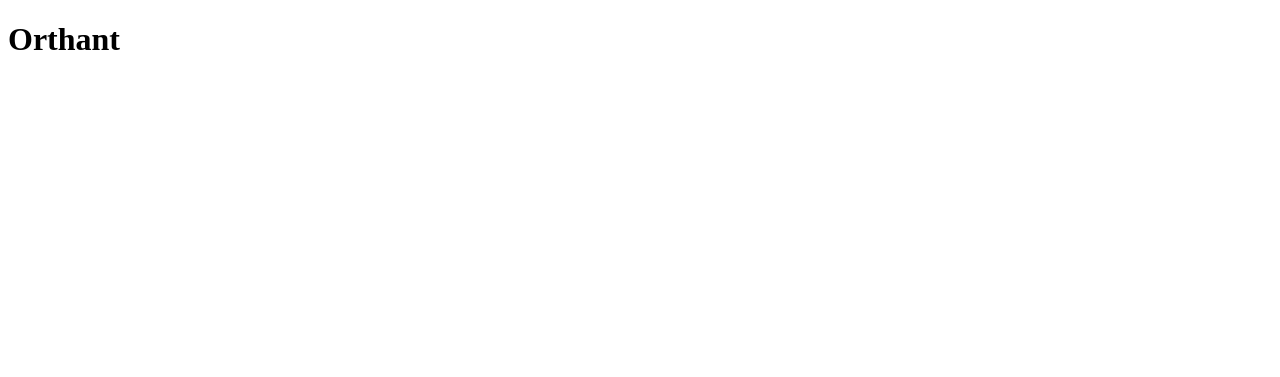
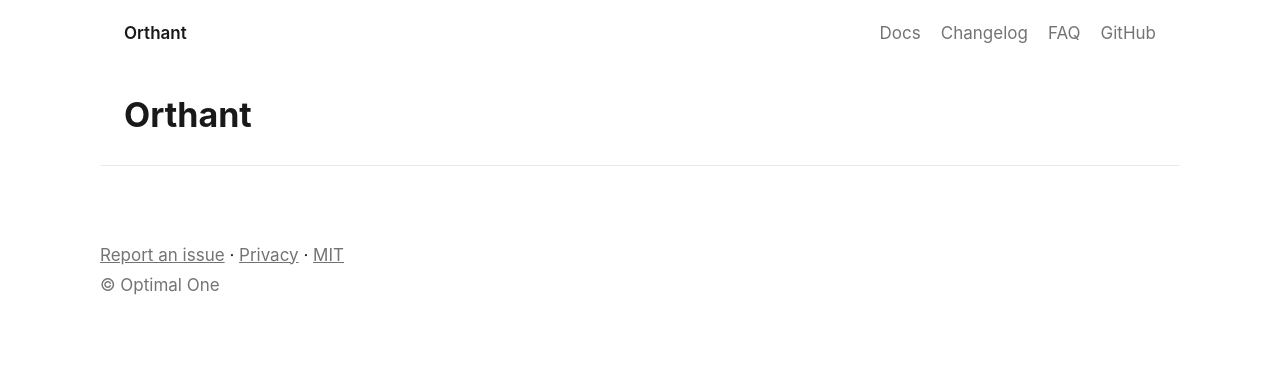
Before and after one commit to orthant-app/orthant, an Astro site in the folder site/: page / in a window 1280 px wide. Built offline with nearby package versions, Linux system fonts and the light colour scheme; Astro itself is replaced by a stand-in of ours.

Commit message:
feat(site): add design tokens, contrast guard, and the layout shell

```diff
--- /dev/null
+++ b/site/src/components/Footer.astro
@@ -0,0 +1,14 @@
+<footer class="wrap section">
+  <p>
+    <a href="https://github.com/orthant-app/orthant/issues">Report an issue</a> ·
+    <a href="/privacy/">Privacy</a> ·
+    <a href="https://github.com/orthant-app/orthant/blob/main/LICENSE">MIT</a>
+  </p>
+  <p class="quiet">© Optimal One</p>
+</footer>
+
+<style>
+  p { margin: 4px 0; }
+  .quiet { color: var(--label-secondary); }
+  a { color: var(--label-secondary); }
+</style>
--- /dev/null
+++ b/site/src/components/Nav.astro
@@ -0,0 +1,22 @@
+---
+const links = [
+  { href: '/docs/', label: 'Docs' },
+  { href: '/changelog/', label: 'Changelog' },
+  { href: '/faq/', label: 'FAQ' },
+  { href: 'https://github.com/orthant-app/orthant', label: 'GitHub' },
+];
+---
+<nav class="wrap nav" aria-label="Primary">
+  <a class="brand" href="/">Orthant</a>
+  <ul>
+    {links.map((l) => <li><a href={l.href}>{l.label}</a></li>)}
+  </ul>
+</nav>
+
+<style>
+  .nav { display: flex; align-items: center; justify-content: space-between; padding-block: 20px; }
+  .brand { font-weight: 600; text-decoration: none; color: var(--label); }
+  ul { display: flex; gap: 20px; list-style: none; margin: 0; padding: 0; }
+  a { color: var(--label-secondary); text-decoration: none; }
+  a:hover, a:focus-visible { color: var(--label); }
+</style>
--- /dev/null
+++ b/site/src/layouts/Base.astro
@@ -0,0 +1,33 @@
+---
+import Nav from '../components/Nav.astro';
+import Footer from '../components/Footer.astro';
+import '../styles/tokens.css';
+
+interface Props { title: string; description: string; path: string }
+const { title, description, path } = Astro.props;
+const canonical = new URL(path, 'https://orthant.app').href;
+---
+<!doctype html>
+<html lang="en">
+  <head>
+    <meta charset="utf-8" />
+    <meta name="viewport" content="width=device-width, initial-scale=1" />
+    <title>{title}</title>
+    <meta name="description" content={description} />
+    <link rel="canonical" href={canonical} />
+    <meta property="og:type" content="website" />
+    <meta property="og:title" content={title} />
+    <meta property="og:description" content={description} />
+    <meta property="og:url" content={canonical} />
+    <meta property="og:image" content="https://orthant.app/og/default.png" />
+    <meta name="twitter:card" content="summary_large_image" />
+    <slot name="head" />
+  </head>
+  <body>
+    <Nav />
+    <main>
+      <slot />
+    </main>
+    <Footer />
+  </body>
+</html>
--- a/site/src/pages/index.astro
+++ b/site/src/pages/index.astro
@@ -1,7 +1,10 @@
 ---
+import Base from '../layouts/Base.astro';
 ---
-<!doctype html>
-<html lang="en">
-  <head><meta charset="utf-8" /><title>Orthant</title></head>
-  <body><h1>Orthant</h1></body>
-</html>
+<Base
+  title="Orthant — grid-based window manager for macOS"
+  description="Snap the frontmost window with keyboard shortcuts, or summon a grid and draw exactly where it should go. Free and open source."
+  path="/"
+>
+  <div class="wrap"><h1>Orthant</h1></div>
+</Base>
--- /dev/null
+++ b/site/src/styles/tokens.css
@@ -0,0 +1,64 @@
+:root {
+  color-scheme: light dark;
+
+  --accent: #007AFF;
+  --surface: #FFFFFF;
+  --label: rgb(0 0 0 / 0.90);
+  --label-secondary: rgb(0 0 0 / 0.55);
+  --separator: rgb(0 0 0 / 0.08);
+  --keycap-fill: #FDFDFD;
+  --keycap-border: rgb(0 0 0 / 0.14);
+
+  --font-ui: -apple-system, BlinkMacSystemFont, 'Segoe UI', system-ui, sans-serif;
+  --font-mono: ui-monospace, SFMono-Regular, Menlo, Consolas, monospace;
+
+  --col: 1fr;
+  --gutter: 24px;
+  --measure: 68ch;
+}
+
+@media (prefers-color-scheme: dark) {
+  :root {
+    --accent: #0A84FF;
+    --surface: #1E1E1F;
+    --label: rgb(255 255 255 / 0.90);
+    --label-secondary: rgb(255 255 255 / 0.55);
+    --separator: rgb(255 255 255 / 0.10);
+    --keycap-fill: #3A3A3C;
+    --keycap-border: rgb(255 255 255 / 0.20);
+  }
+}
+
+/*
+ * `labelTertiary` from the app (0x59 alpha — 2.4:1 light, 3.1:1 dark) is
+ * macOS's DISABLED weight and is deliberately absent. It shipped once in the
+ * app as readable text and had to be reverted. Use --label-secondary.
+ */
+
+* { box-sizing: border-box; }
+
+body {
+  margin: 0;
+  background: var(--surface);
+  color: var(--label);
+  font-family: var(--font-ui);
+  font-size: 17px;
+  line-height: 1.55;
+  -webkit-font-smoothing: antialiased;
+}
+
+.wrap { max-width: 1080px; margin: 0 auto; padding: 0 var(--gutter); }
+.prose { max-width: var(--measure); }
+
+/* The grid is structure: sections begin on cell boundaries and are separated
+   by a hairline. It becomes explicit only in the hero and the regions section. */
+.section { border-top: 1px solid var(--separator); padding: 72px 0; }
+
+code, kbd, pre { font-family: var(--font-mono); font-size: 0.9em; }
+
+kbd {
+  background: var(--keycap-fill);
+  border: 1px solid var(--keycap-border);
+  border-radius: 4px;
+  padding: 1px 5px;
+}
```
Also changed, not shown: site/src/lib/contrast.test.ts (added, +22 -0 lines), site/src/lib/contrast.ts (added, +29 -0 lines).
